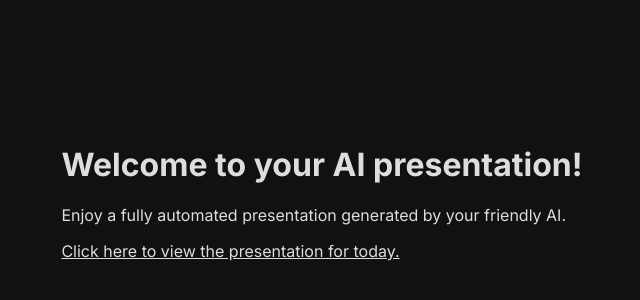
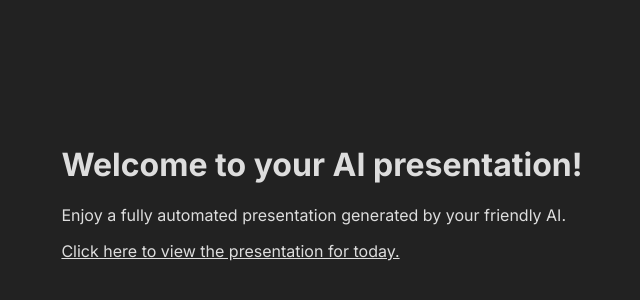
Before and after one commit to tjones4701/ai-presentation, a Next.js app: page / in a window 1280 px wide. Shown: the part 16-316 px from the top of the page, without its empty margins (318-958 px from the left). Built offline with nearby package versions, Linux system fonts and the light colour scheme.

Commit message:
More stylings

```diff
--- a/src/app/globals.css
+++ b/src/app/globals.css
@@ -72,7 +72,7 @@ body {
 
 body {
   color: #DDD;
-  background: #111
+  background: #222;
 }
 
 a {
--- a/src/app/presentation/ai-presentation.module.scss
+++ b/src/app/presentation/ai-presentation.module.scss
@@ -1,6 +1,5 @@
 
 .presentation {
-  background-color:grey;
   display:flex;
   justify-content: center;
   align-items: center;
```
